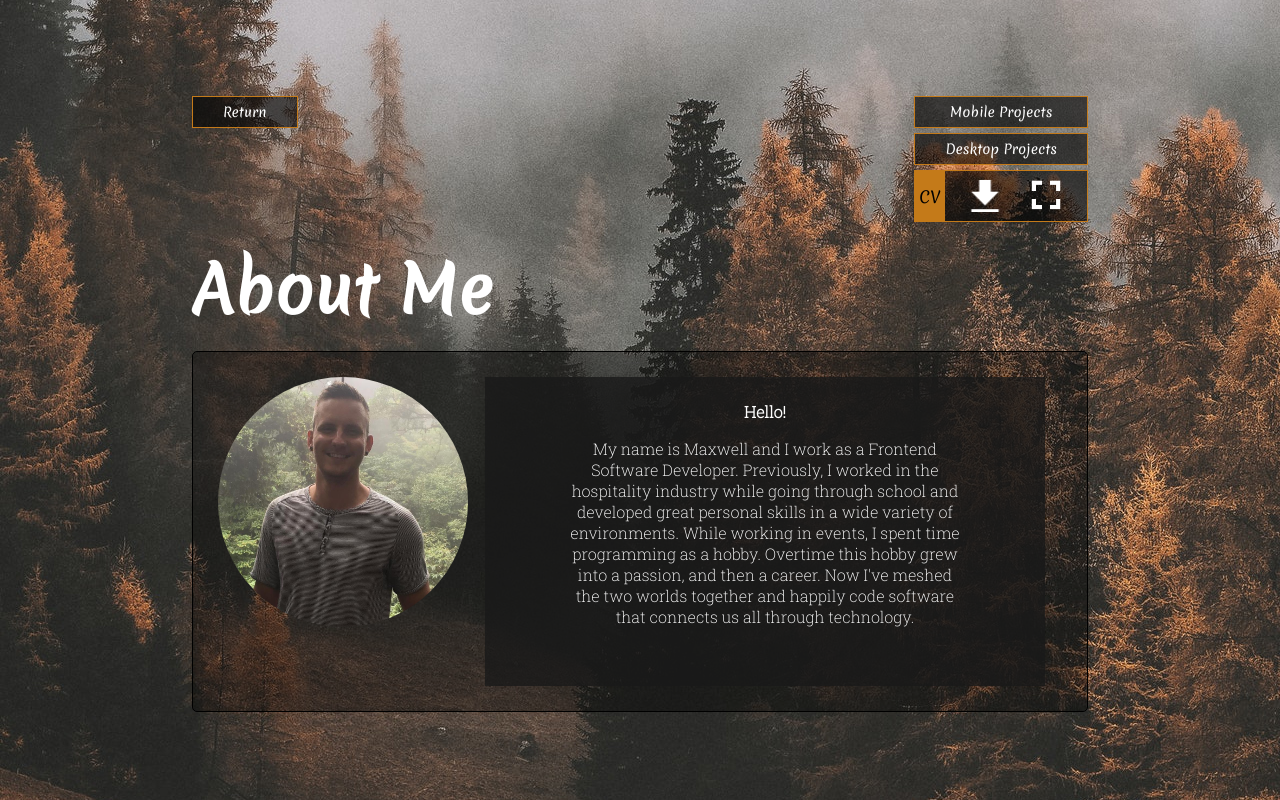
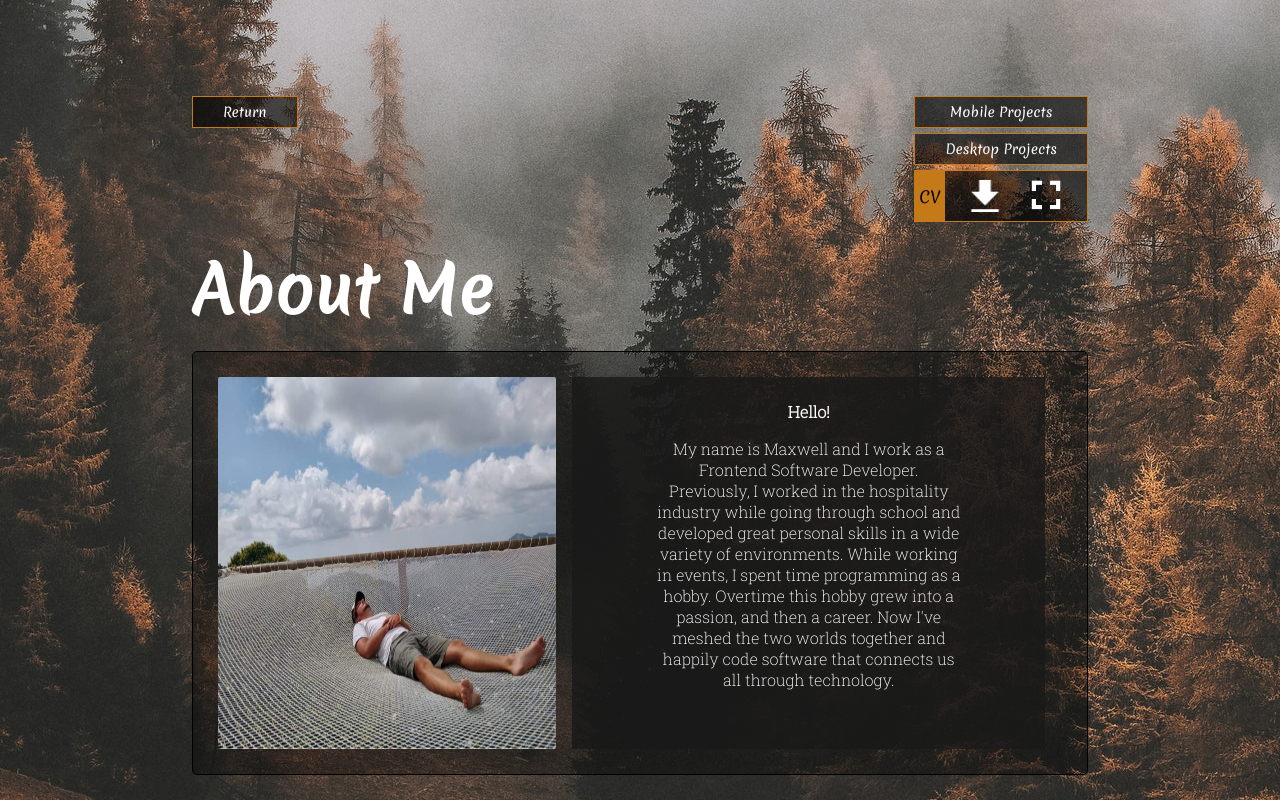
Before and after one commit to MaxwellDG/portfolio, a React (Create React App) app: page /about in a window 1280 px wide. Built offline with nearby package versions, Linux system fonts and the light colour scheme.

Commit message:
Updated for 2022

```diff
--- a/src/components/media/ndaContent.js
+++ b/src/components/media/ndaContent.js
@@ -9,7 +9,7 @@ export default ({link, linkText}) => {
                 <img alt="github_link" src="images/github_icon_white.png" width="50px" height="50px"/>
             </div>
             <p>This repository is private due to NDA restrictions. On request I can supply code snippets if necessary. If you'd like more information on the project please refer to:</p>
-            <a href={link} target="_blank" rel="noopener noreferrer" style={{color: 'rgb(196, 122, 25)'}}>{linkText}</a>
+            <a href={link} target="_blank" rel="noopener noreferrer" style={{color: 'rgb(236, 120, 18)'}}>{linkText}</a>
             <div></div>
         </div>
     )
--- a/src/components/mediaBlock.js
+++ b/src/components/mediaBlock.js
@@ -53,6 +53,11 @@ export default class MediaBlock extends React.Component{
                             <h3 className="projectHeader">{ projectName }</h3>
                             <p id="description">{ description }</p>
                             {subText && <p style={{fontStyle: 'italic', fontSize: '10px'}}>{ subText }</p>}
+                            {linkText === "TheBardsQuill.com" || projectName === 'The Diabetes App' ?
+                                <a href={link} target="_blank" rel="noopener noreferrer" style={{color: 'rgb(236, 120, 18)', cursor: 'pointer'}}>{ linkText }</a>
+                                :
+                                null
+                            }
                         </div>
                         <ul style={{listStyleType: "none", padding: "0px", display: 'flex', justifyContent: 'space-around', width: '100%'}}>
                             <li key={ 0 } >
--- a/src/containers/about.js
+++ b/src/containers/about.js
@@ -20,9 +20,7 @@ export default class ModalAboutMe extends React.Component{
                 transition={ Framer.AnimationTransitions } >
                 <TopSection sectionName="About Me" text={ ["Mobile Projects", "Desktop Projects"] } url={ ["/mobile", "/desktop"] } />
                 <div id="content-container">
-                    <div id="photo-container">
-                        <img alt="aboutMe_Img" src="images/Selfie1.jpg" id="photoAboutMe"/>
-                    </div>
+                    <img alt="aboutMe_Img" src="images/minca.jpg" style={{width: '40%', borderRadius: '2px'}}/>
                     <div id="text-container">
                         <p className="standardText" id="hello">Hello!</p>
                         <p className="standardText">
--- a/src/css/App.scss
+++ b/src/css/App.scss
@@ -334,15 +334,9 @@ button{
   border: 1px solid black;
   border-radius: 5px;
   display: flex;
+  flex-direction: row;
   padding: 25px;
   margin-bottom: 10px;
-}
-
-#photoAboutMe{
-  width: 250px;
-  height: auto;
-  object-fit: cover;
-  border-radius: 50%;
 }
 
 #text-container{
--- a/src/data/projectData.js
+++ b/src/data/projectData.js
@@ -44,7 +44,7 @@ export const otherProjectData = [
         floatSide: "right",
         link: "https://thebardsquill.com",
         linkText: 'TheBardsQuill.com',
-        description: "A virtual tabletop and campaign-management system for the 'Storytelling Role-Playing Game' genre. The Bard's Quill works as an aide for popular titles such as: 'Dungeons & Dragons' and 'Pathfinder'. It is currently in its alpha stage and will be released to the public Spring 2022.",
+        description: "A virtual tabletop and campaign-management system for the 'Storytelling Role-Playing Game' genre. The Bard's Quill works as an aide for popular titles such as: 'Dungeons & Dragons' and 'Pathfinder'. It is currently in alpha stage and will be released to the public Spring 2022.",
         image: "images/bardsquill.png",
         language: "Vue.js",
         tech: "WebRTC, Konva.js, IndexedDB",
```
Also changed, not shown: public/images/minca.jpg (added), 1 other file (tests, documents, lock files or other folders).
